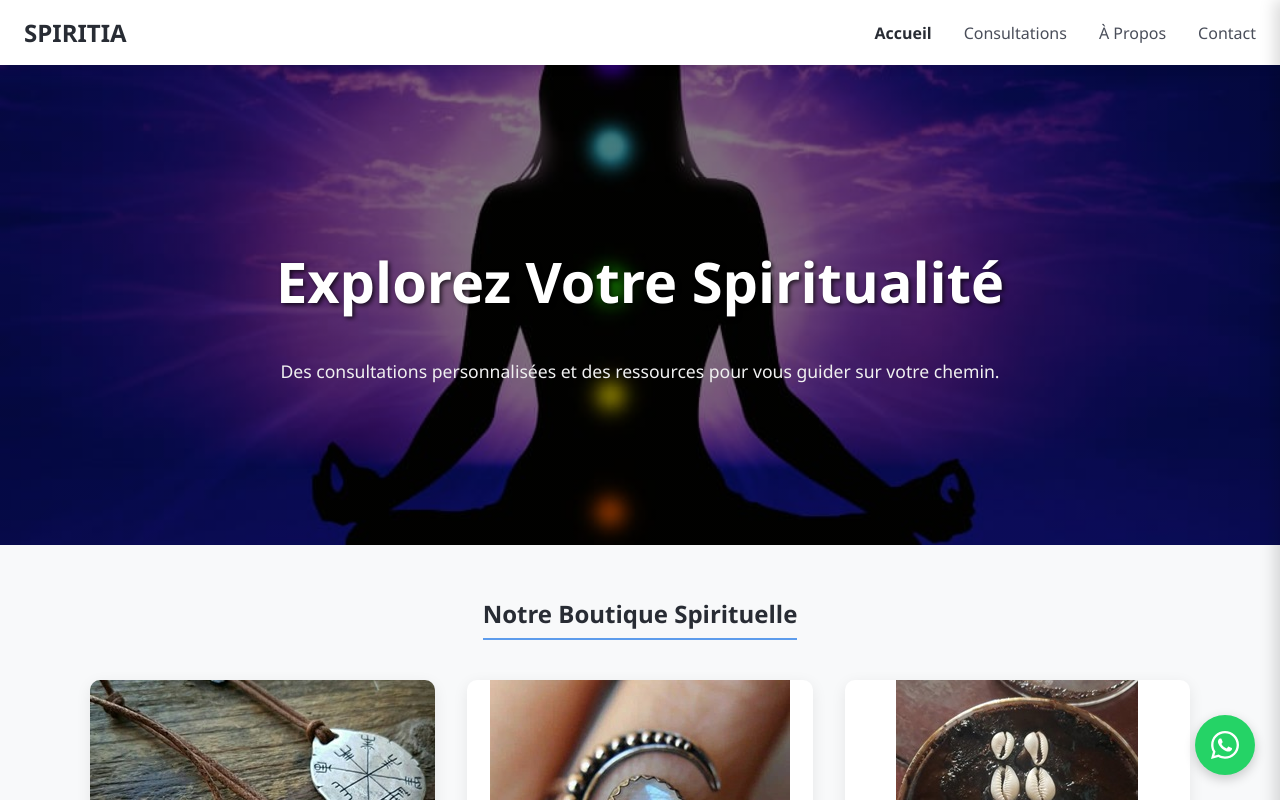
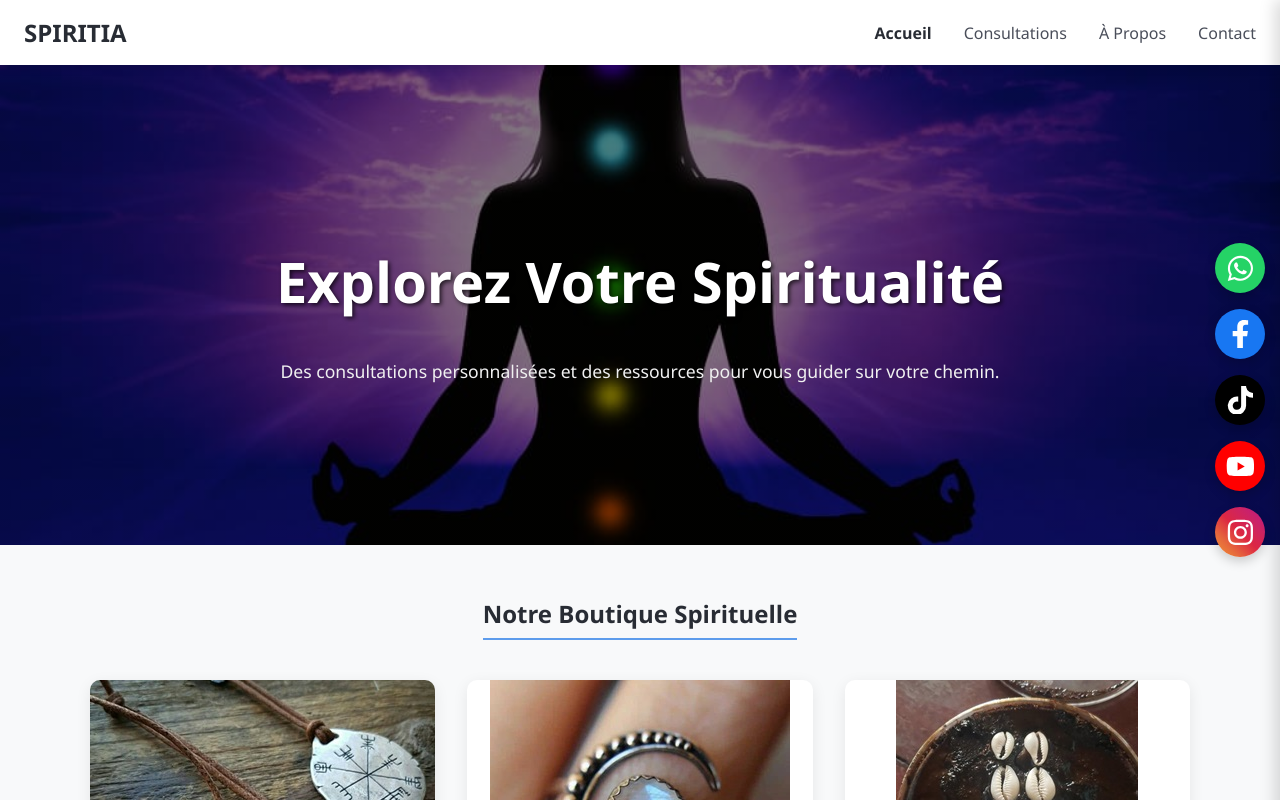
Before and after one commit to Eudes229/Spiritualit-Profonde, a React (Vite) app: page / in a window 1280 px wide. Shown: the top 800 px of the page. Built offline with nearby package versions, Linux system fonts and the light colour scheme.

Commit message:
Fix: ajout des réseaux sociaux flottants

```diff
--- a/src/App.css
+++ b/src/App.css
@@ -486,3 +486,46 @@ p {
     grid-template-columns: 1fr 1fr;
   }
 }
+/* =================================
+   STYLES POUR LA BARRE SOCIALE FLOTTANTE
+   ================================= */
+
+.floating-social-bar {
+  position: fixed; /* La clé pour la faire flotter */
+  top: 50%; /* On la positionne à la moitié de la hauteur de l'écran */
+  right: 15px; /* Distance du bord droit */
+  transform: translateY(-50%); /* Astuce pour la centrer verticalement parfaitement */
+  z-index: 1000; /* Assure qu'elle est au-dessus de tout le reste */
+
+  display: flex;
+  flex-direction: column; /* Aligne les icônes verticalement */
+  gap: 1rem; /* Espace entre chaque icône */
+}
+
+.social-icon {
+  display: flex;
+  justify-content: center;
+  align-items: center;
+
+  width: 50px;
+  height: 50px;
+  border-radius: 50%; /* Pour des icônes rondes */
+
+  color: white; /* Couleur de l'icône */
+  font-size: 1.8rem; /* Taille de l'icône */
+
+  text-decoration: none;
+  box-shadow: 0 4px 12px rgba(0, 0, 0, 0.2);
+  transition: transform 0.3s ease, background-color 0.3s ease;
+}
+
+.social-icon:hover {
+  transform: scale(1.1) translateX(-5px); /* Effet de zoom et de décalage au survol */
+}
+
+/* Couleurs spécifiques pour chaque réseau */
+.social-icon.whatsapp { background-color: #25D366; }
+.social-icon.facebook { background-color: #1877F2; }
+.social-icon.tiktok { background-color: #000000; }
+.social-icon.youtube { background-color: #FF0000; }
+.social-icon.instagram { background: linear-gradient(45deg, #f09433 0%,#e6683c 25%,#dc2743 50%,#cc2366 75%,#bc1888 100%); }
--- a/src/App.jsx
+++ b/src/App.jsx
@@ -1,13 +1,13 @@
-// src/App.jsx (Version corrigée et optimisée)
+// src/App.jsx
 
 import React from 'react';
 import { Routes, Route } from 'react-router-dom';
 
-// IMPORTS DES COMPOSANTS
+// 1. IMPORTS DES COMPOSANTS DE MISE EN PAGE
 import Navbar from './components/Navbar';
-import WhatsAppButton from './components/WhatsAppButton';
+import FloatingSocials from './components/FloatingSocials';
 
-// IMPORTS DE TOUTES LES PAGES
+// 2. IMPORTS DES PAGES
 import Home from './pages/Home';
 import About from './pages/About';
 import Contact from './pages/Contact';
@@ -20,16 +20,15 @@ import NotFound from './pages/NotFound';
 
 function App() {
   return (
-    // Le div principal qui contient toute l'application
+    // La div principale qui enveloppe toute l'application.
+    // Le composant <BrowserRouter> est sûrement dans votre fichier `main.jsx`, ce qui est parfait.
     <div className="App">
-      {/* La Navbar est toujours en haut, visible sur toutes les pages */}
+
+      {/* Navbar visible sur toutes les pages */}
       <Navbar />
 
-      {/*
-        Le conteneur <main> a été retiré d'ici.
-        Chaque composant de page (Home, About, etc.) doit maintenant
-        avoir sa propre balise <main className="content"> pour que le style s'applique.
-      */}
+      {/* Le contenu principal qui changera en fonction de l'URL */}
+      <main>
         <Routes>
           {/* --- ROUTES PRINCIPALES --- */}
           <Route path="/" element={<Home />} />
@@ -45,12 +44,13 @@ function App() {
           {/* --- AUTRES ROUTES --- */}
           <Route path="/booking" element={<Booking />} />
 
-        {/* Route pour les pages non trouvées (doit toujours être la dernière) */}
+          {/* Route "catch-all" pour les pages non trouvées (doit toujours être en dernier) */}
           <Route path="*" element={<NotFound />} />
         </Routes>
+      </main>
 
-      {/* Le bouton WhatsApp est toujours là, flottant au-dessus de tout */}
-      <WhatsAppButton />
+      {/* Barre sociale flottante, visible sur toutes les pages */}
+      <FloatingSocials />
     </div>
   );
 }
--- /dev/null
+++ b/src/components/FloatingSocials.jsx
@@ -0,0 +1,41 @@
+// src/components/FloatingSocials.jsx
+
+import React from 'react';
+// On importe toutes les icônes depuis la librairie react-icons
+import { FaWhatsapp, FaFacebookF, FaTiktok, FaYoutube, FaInstagram } from 'react-icons/fa';
+
+function FloatingSocials() {
+  // =======================================================
+  // == METTEZ VOS LIENS DE RÉSEAUX SOCIAUX ICI ==
+  // =======================================================
+  const socialLinks = {
+    whatsapp: 'https://wa.me/22384876466',
+    facebook: 'https://www.facebook.com/votrepage',
+    tiktok: 'https://www.tiktok.com/@votreprofil',
+    youtube: 'https://www.youtube.com/c/votrechaine',
+    instagram: 'https://www.instagram.com/votreprofil',
+  };
+  // =======================================================
+
+  return (
+    <div className="floating-social-bar">
+      <a href={socialLinks.whatsapp} className="social-icon whatsapp" target="_blank" rel="noopener noreferrer" aria-label="Contacter via WhatsApp">
+        <FaWhatsapp />
+      </a>
+      <a href={socialLinks.facebook} className="social-icon facebook" target="_blank" rel="noopener noreferrer" aria-label="Suivre sur Facebook">
+        <FaFacebookF />
+      </a>
+      <a href={socialLinks.tiktok} className="social-icon tiktok" target="_blank" rel="noopener noreferrer" aria-label="Suivre sur TikTok">
+        <FaTiktok />
+      </a>
+      <a href={socialLinks.youtube} className="social-icon youtube" target="_blank" rel="noopener noreferrer" aria-label="Suivre sur YouTube">
+        <FaYoutube />
+      </a>
+      <a href={socialLinks.instagram} className="social-icon instagram" target="_blank" rel="noopener noreferrer" aria-label="Suivre sur Instagram">
+        <FaInstagram />
+      </a>
+    </div>
+  );
+}
+
+export default FloatingSocials;
```
Also changed, not shown: 1 other file (tests, documents, lock files or other folders). Lines whose indentation alone changed are shown as unchanged.
